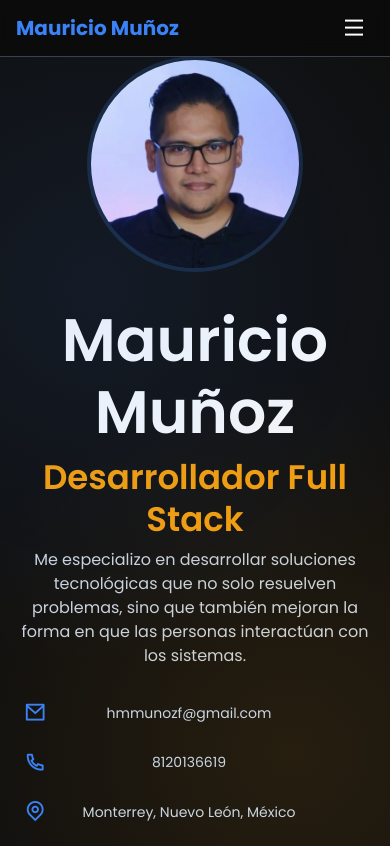
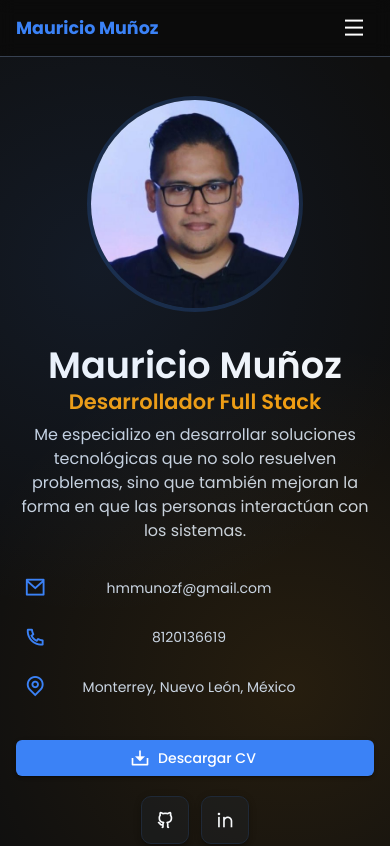
Before and after one commit to mau-dev-93/hmunoz-devsite, a React (Vite) app: page / in a window 390 px wide. Shown: the top 846 px of the page. Built offline with nearby package versions, Linux system fonts and the light colour scheme.

Commit message:
feat: Update HeroSection typography for improved readability; adjust ExperienceTimeline layout for better alignment

```diff
--- a/src/pages/LandingPage/ExperienceSection/ExperienceTimeline/ExperienceTimeline.jsx
+++ b/src/pages/LandingPage/ExperienceSection/ExperienceTimeline/ExperienceTimeline.jsx
@@ -55,7 +55,7 @@ const ExperienceTimeline = ({ experiences }) => {
                             alignItems: 'center'
                         }}>
                         <TimelineConnector sx={{ backgroundColor: "divider", width: '2px', flex: 1 }} />
-                        <TimelineDot variant='outlined' color='primary' />
+                        <TimelineDot variant='outlined' color='primary' sx={{ alignSelf: 'center' }} />
                         <TimelineConnector sx={{ backgroundColor: "divider", width: '2px', flex: 1 }} />
                     </TimelineSeparator>
                     <TimelineContent sx={{ pl: 4, pt: 0, pb: index + 1 < experiences.length ? 4 : 'inherit' }}>
--- a/src/pages/LandingPage/HeroSection/HeroSection.jsx
+++ b/src/pages/LandingPage/HeroSection/HeroSection.jsx
@@ -39,8 +39,8 @@ const HeroSection = () => {
                     <Grid container spacing={4} direction={{ xs: "column-reverse", md: "row" }}>
                         <Grid container size={{ xs: 12, md: 6 }} spacing={2} justifyContent={{ xs: "center", md: "flex-start" }} sx={{ marginBottom: "16px" }}>
                             <Grid size={12} mb={1} textAlign={{ xs: "center", md: "left" }}>
-                                <Typography variant="h2" fontWeight="600" marginBottom={1}>{profile.personal.name}</Typography>
-                                <Typography variant="h4" fontWeight="600" color="secondary" marginBottom={1}>{profile.personal.role}</Typography>
+                                <Typography variant="h2" fontWeight="600">{profile.personal.name}</Typography>
+                                <Typography variant="h5" fontWeight="600" color="secondary" gutterBottom>{profile.personal.role}</Typography>
                                 <Typography variant="body1" fontWeight="400" color="text.secondary">{profile.personal.resume}</Typography>
                             </Grid>
                             <Box display="flex" flexDirection="column" width={{ xs: "100%", md: "auto" }} textAlign={{ xs: "center", md: "left" }} gap={1} mb={2}>
--- a/src/theme/index.js
+++ b/src/theme/index.js
@@ -1,11 +1,17 @@
-import { createTheme } from '@mui/material/styles';
+import { createTheme, responsiveFontSizes } from '@mui/material/styles';
 import { palette } from './palette';
 import { typography } from './typography';
 import { componentOverrides } from './overrides';
 
-const theme = createTheme({
+let theme = createTheme({
     palette,
     typography,
+});
+
+theme = responsiveFontSizes(theme, {
+    factor: 2,
+    breakpoints: ["xs", "sm", "md", "lg"],
+    disableAlign: false
 });
 
 theme.components = {
```
